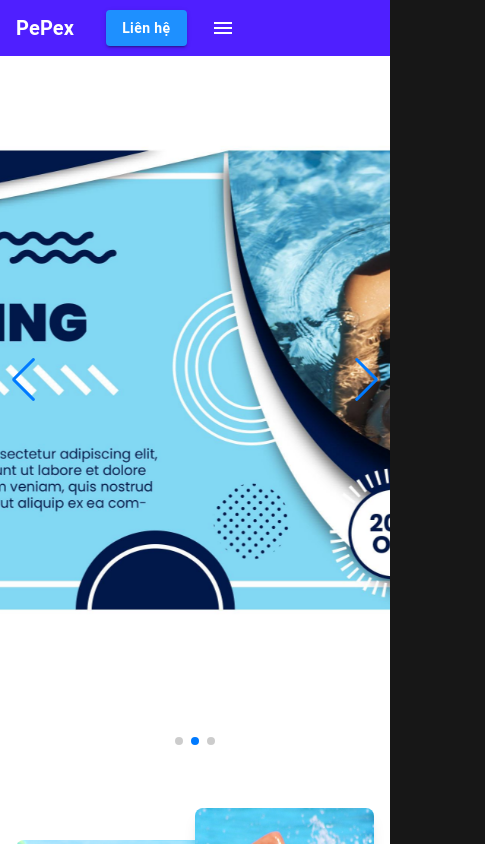
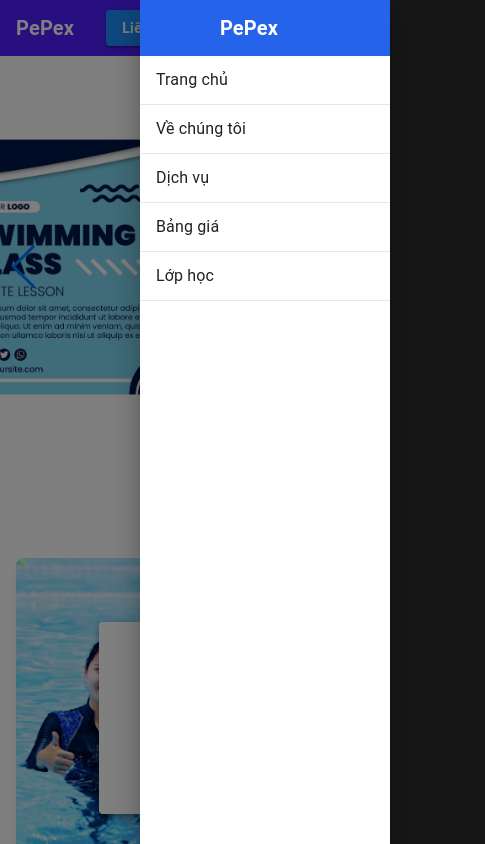
Before and after one commit to HoanTiny/Landing-SwimmingClub, a Next.js app: page / in a window 390 px wide. Both pictures are taken after a click on the button 222 px from the left and 28 px from the top of the page. Shown: the top 844 px of the page, 485 px wide, since content can reach past the window. Built offline with nearby package versions, Linux system fonts and the light colour scheme.

Commit message:
Refactor layout components, remove unused PersonalInfo components, and enhance styling for responsiveness

```diff
--- a/src/app/layout.tsx
+++ b/src/app/layout.tsx
@@ -22,7 +22,7 @@ export default async function RootLayout({
       <body>
         <NextIntlClientProvider messages={messages}>
           <MUIThemeProvider>
-            <div className="wrapper">
+            <div className="wrapper overflow-hidden">
               <Suspense>
                 <Header />
               </Suspense>
--- a/src/components/about/index.tsx
+++ b/src/components/about/index.tsx
@@ -12,7 +12,7 @@ import about2 from '../../assets/img/Rectangle28.jpg';
 import about3 from '../../assets/img/Rectangle27.jpg';
 function About() {
   return (
-    <Box className="py-12 md:py6 bg-white text-black">
+    <Box className="py-12 md:py6 bg-white text-black" id="about">
       <Container maxWidth="xl">
         <Grid container spacing={4} alignItems="center">
           <Grid size={{ xs: 12, md: 6 }}>
--- a/src/components/banner/index.tsx
+++ b/src/components/banner/index.tsx
@@ -21,8 +21,8 @@ const Banner = () => {
         sx={{
           position: 'relative',
           width: '100%',
-          height: '90vh',
         }}
+        className="lg:h-[90vh] h-[50vh]"
       >
         {/* Overlay cho tối ảnh (nếu muốn) */}
         <Box
@@ -78,12 +78,6 @@ const Banner = () => {
             </div>
           </SwiperSlide>
         </Swiper>
-
-        <Box className="absolute inset-0 flex items-center justify-center z-10 text-[#ccc]">
-          <h1 className="text-4xl md:text-6xl font-bold drop-shadow-lg">
-            {/* Text */}
-          </h1>
-        </Box>
       </Box>
     </>
   );
--- a/src/components/layout/header/index.tsx
+++ b/src/components/layout/header/index.tsx
@@ -1,22 +1,84 @@
 // components/Header.js
 'use client';
-import React, { useEffect, useState } from 'react';
+import MenuIcon from '@mui/icons-material/Menu';
+import {
+  Container,
+  Drawer,
+  List,
+  ListItem,
+  ListItemButton,
+  ListItemText,
+} from '@mui/material';
 import AppBar from '@mui/material/AppBar';
 import Box from '@mui/material/Box';
+import Button from '@mui/material/Button';
+import IconButton from '@mui/material/IconButton';
 import Toolbar from '@mui/material/Toolbar';
 import Typography from '@mui/material/Typography';
-import IconButton from '@mui/material/IconButton';
-import Button from '@mui/material/Button';
-import MenuIcon from '@mui/icons-material/Menu';
-import SearchIcon from '@mui/icons-material/Search';
-import { Container } from '@mui/material';
+import { useEffect, useState } from 'react';
 
 export default function Header() {
   // Các item trên menu
-  const navItems = ['Trang chủ', 'Dịch vụ', 'Lớp học', 'Dịch vụ', 'Đăng ký'];
+  const navItems = [
+    { label: 'Trang chủ', id: 'home' },
+    { label: 'Về chúng tôi', id: 'about' },
+
+    { label: 'Dịch vụ', id: 'services' },
+    { label: 'Bảng giá', id: 'pricing' },
+    { label: 'Lớp học', id: 'ourclass' },
+  ];
 
   const [prevScrollPos, setPrevScrollPos] = useState(0);
   const [visible, setVisible] = useState(true);
+  // State để quản lý đóng/mở Drawer trên mobile
+  const [mobileOpen, setMobileOpen] = useState(false);
+
+  const handleDrawerToggle = () => {
+    setMobileOpen((prevState) => !prevState);
+  };
+
+  // Xử lý sự kiện click menu: cuộn mượt đến phần tương ứng
+  const handleMenuItemClick = (id: string) => {
+    const element = document.getElementById(id);
+    if (element) {
+      element.scrollIntoView({ behavior: 'smooth' });
+    }
+    // Nếu đang ở mobile, đóng Drawer sau khi click
+    if (mobileOpen) {
+      setMobileOpen(false);
+    }
+  };
+
+  // Drawer hiển thị các menu item
+  const drawer = (
+    <Box sx={{ width: 250 }} role="presentation" onClick={handleDrawerToggle}>
+      <List sx={{ padding: 0 }}>
+        <Box className="bg-blue-600">
+          <Typography
+            variant="h6"
+            noWrap
+            component="div"
+            sx={{ mr: 4, fontWeight: 'bold', color: '#fff' }}
+            className="text-center p-3"
+          >
+            PePex
+          </Typography>
+        </Box>
+        {navItems.map((item, index) => (
+          <ListItem
+            key={index}
+            disablePadding
+            className=" border-b border-gray-200"
+            onClick={() => handleMenuItemClick(item.id)}
+          >
+            <ListItemButton>
+              <ListItemText primary={item.label} />
+            </ListItemButton>
+          </ListItem>
+        ))}
+      </List>
+    </Box>
+  );
 
   // Xử lý hiệu ứng scroll
   useEffect(() => {
@@ -41,6 +103,7 @@ export default function Header() {
   }, [prevScrollPos]);
 
   return (
+    <>
       <AppBar
         position="fixed"
         className={`transition-transform duration-500 ${
@@ -73,20 +136,24 @@ export default function Header() {
                     mr: 2,
                     '&:hover': { backgroundColor: 'rgba(255,255,255,0.1)' },
                   }}
+                  onClick={() => handleMenuItemClick(item.id)}
                 >
-                {item}
+                  {item.label}
                 </Button>
               ))}
             </Box>
 
-          {/* Nút Search */}
-          <IconButton
-            sx={{ color: '#fff', display: { xs: 'none', md: 'inline-flex' } }}
+            {/* Nút Search (chỉ hiển thị trên md trở lên) */}
+            {/* <IconButton
+              sx={{
+                color: '#fff',
+                display: { xs: 'none', md: 'inline-flex' },
+              }}
             >
               <SearchIcon />
-          </IconButton>
+            </IconButton> */}
 
-          {/* Nút Request Quote */}
+            {/* Nút Request Quote / Liên hệ */}
             <Button
               variant="contained"
               sx={{
@@ -110,11 +177,32 @@ export default function Header() {
                 color: '#fff',
                 display: { xs: 'inline-flex', md: 'none' },
               }}
+              onClick={handleDrawerToggle}
             >
               <MenuIcon />
             </IconButton>
           </Toolbar>
         </Container>
       </AppBar>
+
+      {/* Drawer cho mobile menu */}
+      <Drawer
+        anchor="right"
+        open={mobileOpen}
+        onClose={handleDrawerToggle}
+        sx={{
+          display: { xs: 'block', md: 'none' },
+          '& .MuiDrawer-paper': {
+            boxSizing: 'border-box',
+            width: 250,
+          },
+        }}
+      >
+        {drawer}
+      </Drawer>
+
+      {/* Thêm khoảng trống dưới AppBar để không bị che nội dung */}
+      <Toolbar />
+    </>
   );
 }
--- a/src/components/layout/homepage/index.tsx
+++ b/src/components/layout/homepage/index.tsx
@@ -9,7 +9,7 @@ import Footer from '../footer';
 
 function HomePage() {
   return (
-    <Box>
+    <Box id="home">
       <Banner />
 
       <Box>
--- a/src/components/ourClasses/index.tsx
+++ b/src/components/ourClasses/index.tsx
@@ -88,7 +88,7 @@ const ClassesCarousel = () => {
   ];
 
   return (
-    <Box className="py-16 bg-white text-black">
+    <Box className="py-16 bg-white text-black" id="ourclass">
       <Container
         maxWidth="xl"
         onMouseEnter={() => setVisibleNavigation(true)}
@@ -120,7 +120,7 @@ const ClassesCarousel = () => {
             <div
               className={`absolute top-1/2 left-0 -translate-y-1/2 z-10 transition-transform duration-300 ${
                 visibleNavigation
-                  ? 'translate-x-[-100%] opacity-1'
+                  ? 'lg:translate-x-[-100%] opacity-1 translate-x-0'
                   : '-translate-x-[300%] opacity-0'
               }`}
             >
@@ -136,7 +136,7 @@ const ClassesCarousel = () => {
             <div
               className={`absolute top-1/2 right-0 -translate-y-1/2 z-10 transition-transform duration-300 ${
                 visibleNavigation
-                  ? 'translate-x-[100%] opacity-1'
+                  ? 'lg:translate-x-[100%] opacity-1 translate-x-0'
                   : 'translate-x-[300%] opacity-0'
               }`}
             >
--- a/src/components/ourTrainner/index.tsx
+++ b/src/components/ourTrainner/index.tsx
@@ -94,7 +94,7 @@ const ProfessionalTrainers = () => {
             <div
               className={`absolute top-1/2 left-0 -translate-y-1/2 z-10 transition-transform duration-300 ${
                 visibleNavigation
-                  ? 'translate-x-[-100%] opacity-1'
+                  ? 'lg:translate-x-[-100%] opacity-1 translate-x-0'
                   : '-translate-x-[300%] opacity-0'
               }`}
             >
@@ -110,7 +110,7 @@ const ProfessionalTrainers = () => {
             <div
               className={`absolute top-1/2 right-0 -translate-y-1/2 z-10 transition-transform duration-300 ${
                 visibleNavigation
-                  ? 'translate-x-[100%] opacity-1'
+                  ? 'lg:translate-x-[100%] opacity-1 translate-x-0'
                   : 'translate-x-[300%] opacity-0'
               }`}
             >
--- a/src/components/profile/PersonalInfo.tsx
+++ /dev/null
@@ -1,32 +0,0 @@
-import React from 'react';
-interface PersonalInfoData {
-  name: string;
-  age: number;
-  profession: string;
-}
-// Hàm giả lập lấy dữ liệu với setTimeout
-const fetchPersonalInfo = (): Promise<PersonalInfoData> => {
-  return new Promise((resolve) => {
-    setTimeout(() => {
-      resolve({
-        name: 'Nguyễn Văn A',
-        age: 30,
-        profession: 'Kỹ sư phần mềm',
-      });
-    }, 2000); // 2 giây
-  });
-};
-
-// Server Component
-export default async function PersonalInfo() {
-  const data = await fetchPersonalInfo();
-
-  return (
-    <div>
-      <h2>Thông Tin Cá Nhân</h2>
-      <p>Tên: {data.name}</p>
-      <p>Tuổi: {data.age}</p>
-      <p>Nghề nghiệp: {data.profession}</p>
-    </div>
-  );
-}
--- a/src/components/profile/PersonalInfoLoading.tsx
+++ /dev/null
@@ -1,6 +0,0 @@
-// components/PersonalInfoLoading.js
-import React from 'react';
-
-export default function PersonalInfoLoading() {
-  return <div className="loading-container">Đang tải thông tin cá nhân...</div>;
-}
--- a/src/contexts/MUIThemeProvider.tsx
+++ b/src/contexts/MUIThemeProvider.tsx
@@ -1,12 +1,27 @@
+// 'use client'; // Nếu bạn đang dùng Client Component
+
+// import React from 'react';
+// import { ThemeProvider } from '@mui/material/styles';
+// import theme from '../configs/muiConfigs';
+
+// const MUIThemeProvider: React.FC<{ children: React.ReactNode }> = ({
+//   children,
+// }) => {
+//   return <ThemeProvider theme={theme}>{children}</ThemeProvider>;
+// };
+
+// export default MUIThemeProvider;
+
 'use client'; // Nếu bạn đang dùng Client Component
 
 import React from 'react';
 import { ThemeProvider } from '@mui/material/styles';
 import theme from '../configs/muiConfigs';
-export default function MUIThemeProvider({
+
+const MUIThemeProvider: React.FC<{ children: React.ReactNode }> = ({
   children,
-}: {
-  children: React.ReactNode;
-}) {
+}) => {
   return <ThemeProvider theme={theme}>{children}</ThemeProvider>;
-}
+};
+
+export default MUIThemeProvider;
```
Also changed, not shown: src/components/benefitsOfSwimming/index.tsx (+1 -117 lines), src/components/whyChooseUs/index.tsx (+10 -7 lines). Lines whose indentation alone changed are shown as unchanged.
